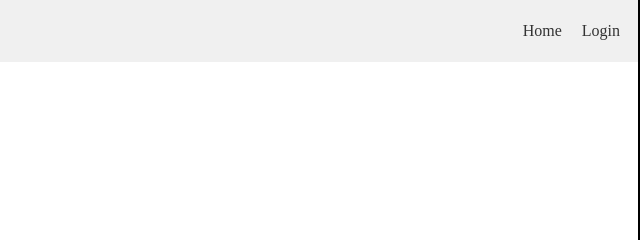
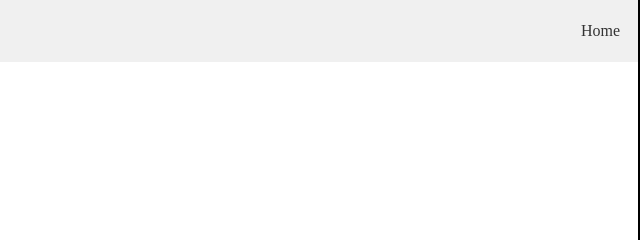
Before and after one commit to YeshwanthRams/KYeshwanthR.github.io, a plain HTML site: page Login.html in a window 1280 px wide. Shown: the top 240 px of the page, 640-1280 px from the left. Drawn offline with Linux system fonts and the light colour scheme.

Commit message:
Update Login.html

```diff
--- a/Login.html
+++ b/Login.html
@@ -15,7 +15,7 @@
     <div class="nav">
       <ul>
         <li><a href="index.html">Home</a></li>
-        <li><a href="Login.html">Login</a></li>
+<!--         <li><a href="Login.html">Login</a></li> -->
       </ul>
     </div>
   </header>
```
